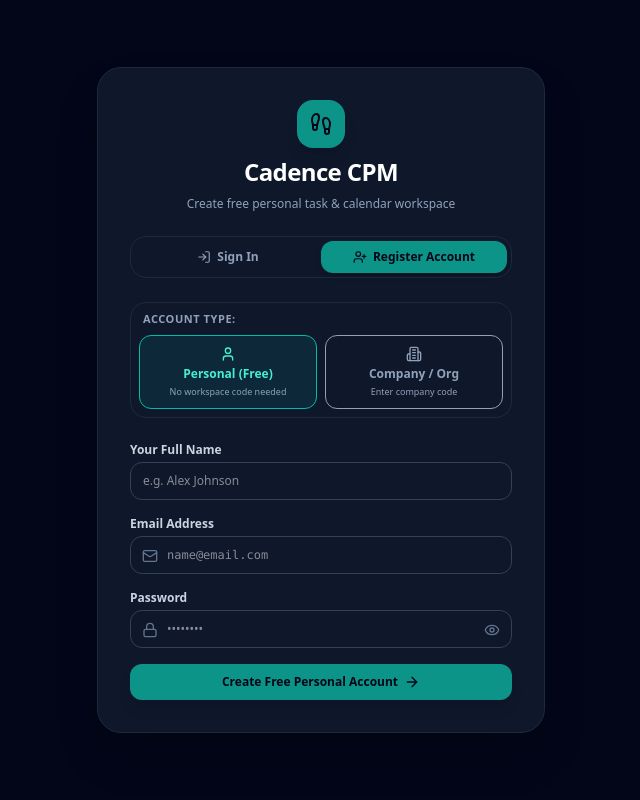
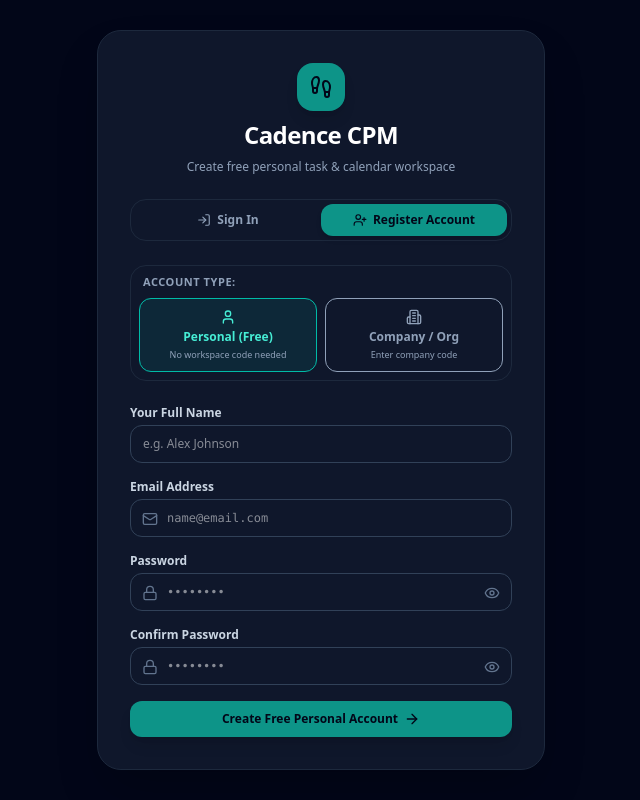
Before and after one commit to chiraggandhi17/Apache-CPM, a React (Vite) app: page / in a window 1280 px wide. Both pictures are taken after a click on the button "Register Account". Shown: the whole page, without its empty margins (319-959 px from the left). Built offline with nearby package versions, Linux system fonts and the light colour scheme; no server answers.

Commit message:
Update LoginPage.tsx

```diff
--- a/src/components/auth/LoginPage.tsx
+++ b/src/components/auth/LoginPage.tsx
@@ -29,6 +29,7 @@ export const LoginPage: React.FC<LoginPageProps> = ({ onLoginSuccess }) => {
   const [email, setEmail] = useState('');
   const [password, setPassword] = useState('');
   const [showPassword, setShowPassword] = useState(false);
+  const [showConfirmPassword, setShowConfirmPassword] = useState(false);
   const [fullName, setFullName] = useState('');
   const [isSignUp, setIsSignUp] = useState(false);
   const [isForgotPassword, setIsForgotPassword] = useState(false);
@@ -245,6 +246,17 @@ export const LoginPage: React.FC<LoginPageProps> = ({ onLoginSuccess }) => {
       }
 
       if (isSignUp) {
+        if (!password || password.length < 6) {
+          setErrorMsg('Password must be at least 6 characters long.');
+          setLoading(false);
+          return;
+        }
+        if (password !== confirmPassword) {
+          setErrorMsg('⚠️ Passwords do not match. Please re-enter your password.');
+          setLoading(false);
+          return;
+        }
+
         // Individual Personal Registration (Tier 1 Starter)
         if (accountType === 'personal') {
           const { data: authData, error: authError } = await supabase.auth.signUp({
@@ -753,7 +765,7 @@ export const LoginPage: React.FC<LoginPageProps> = ({ onLoginSuccess }) => {
                     value={password}
                     onChange={e => setPassword(e.target.value)}
                     placeholder="••••••••"
-                    className="w-full text-xs pl-9 pr-10 py-2.5 bg-slate-850 border border-slate-700 rounded-xl text-white outline-none focus:border-teal-500"
+                    className="w-full text-xs pl-9 pr-10 py-2.5 bg-slate-850 border border-slate-700 rounded-xl text-white outline-none focus:border-teal-500 font-mono"
                   />
                   <Lock className="w-4 h-4 text-slate-500 absolute left-3 top-3" />
                   <button
@@ -766,6 +778,32 @@ export const LoginPage: React.FC<LoginPageProps> = ({ onLoginSuccess }) => {
                   </button>
                 </div>
               </div>
+
+              {/* Confirm Password Field (Only shown during Account Registration) */}
+              {isSignUp && (
+                <div>
+                  <label className="block text-xs font-semibold text-slate-300 mb-1">Confirm Password</label>
+                  <div className="relative">
+                    <input
+                      type={showConfirmPassword ? 'text' : 'password'}
+                      required
+                      value={confirmPassword}
+                      onChange={e => setConfirmPassword(e.target.value)}
+                      placeholder="••••••••"
+                      className="w-full text-xs pl-9 pr-10 py-2.5 bg-slate-850 border border-slate-700 rounded-xl text-white outline-none focus:border-teal-500 font-mono"
+                    />
+                    <Lock className="w-4 h-4 text-slate-500 absolute left-3 top-3" />
+                    <button
+                      type="button"
+                      onClick={() => setShowConfirmPassword(!showConfirmPassword)}
+                      className="absolute right-3 top-3 text-slate-500 hover:text-slate-300 transition-colors"
+                      title={showConfirmPassword ? 'Hide password' : 'Show password'}
+                    >
+                      {showConfirmPassword ? <EyeOff className="w-4 h-4" /> : <Eye className="w-4 h-4" />}
+                    </button>
+                  </div>
+                </div>
+              )}
 
               <button
                 type="submit"
```
